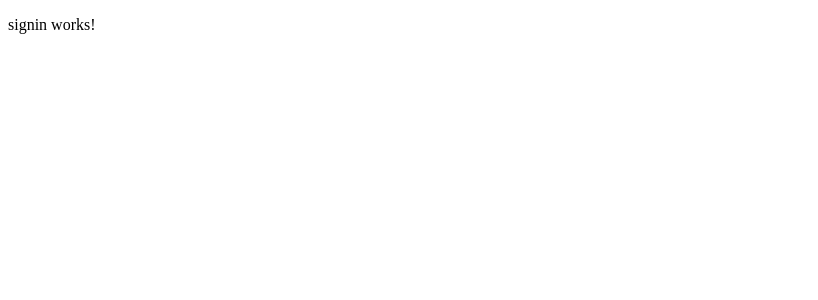
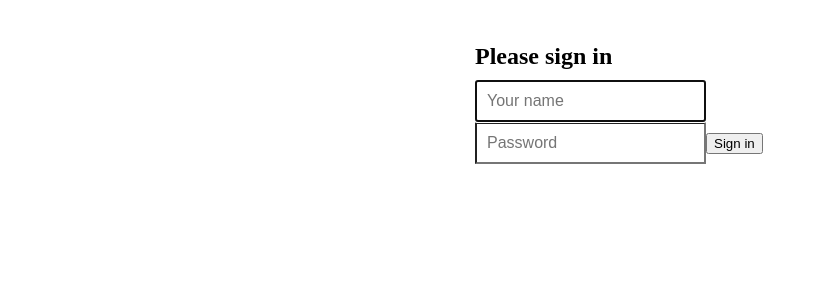
Before and after one commit to doc212/ng-theros, an Angular app: page /signin in a window 1280 px wide. Shown: the top 300 px of the page, without its empty margins (0-818 px from the left). Built offline with nearby package versions, Linux system fonts and the light colour scheme.

Commit message:
added some signin content

```diff
--- a/src/app/signin/signin.component.css
+++ b/src/app/signin/signin.component.css
@@ -0,0 +1,39 @@
+.form-signin {
+  max-width: 330px;
+  padding: 15px;
+  margin: 0 auto;
+}
+
+.form-signin .form-signin-heading, .form-signin .checkbox {
+  margin-bottom: 10px;
+}
+
+.form-signin .checkbox {
+  font-weight: normal;
+}
+
+.form-signin .form-control {
+  position: relative;
+  height: auto;
+  -webkit-box-sizing: border-box;
+  -moz-box-sizing: border-box;
+  box-sizing: border-box;
+  padding: 10px;
+  font-size: 16px;
+}
+
+.form-signin .form-control:focus {
+  z-index: 2;
+}
+
+.form-signin input[type="email"] {
+  margin-bottom: -1px;
+  border-bottom-right-radius: 0;
+  border-bottom-left-radius: 0;
+}
+
+.form-signin input[type="password"] {
+  margin-bottom: 10px;
+  border-top-left-radius: 0;
+  border-top-right-radius: 0;
+}
--- a/src/app/signin/signin.component.html
+++ b/src/app/signin/signin.component.html
@@ -1,3 +1,8 @@
-<p>
-  signin works!
-</p>
+<div class="container">
+  <form class="form-signin" onsubmit="return false;">
+    <h2 class="form-signin-heading">Please sign in</h2>
+    <input type="text" #inputEmail class="form-control" placeholder="Your name" required autofocus>
+    <input type="password" #inputPassword class="form-control" placeholder="Password" required>
+    <button class="btn btn-lg btn-primary btn-block" (click)="signIn(inputEmail.value, inputPassword.value)">Sign in</button>
+  </form>
+</div>
--- a/src/app/signin/signin.component.ts
+++ b/src/app/signin/signin.component.ts
@@ -12,4 +12,8 @@ export class SigninComponent implements OnInit {
   ngOnInit() {
   }
 
+  signIn(username:string, password:string){
+
+  }
+
 }
```
